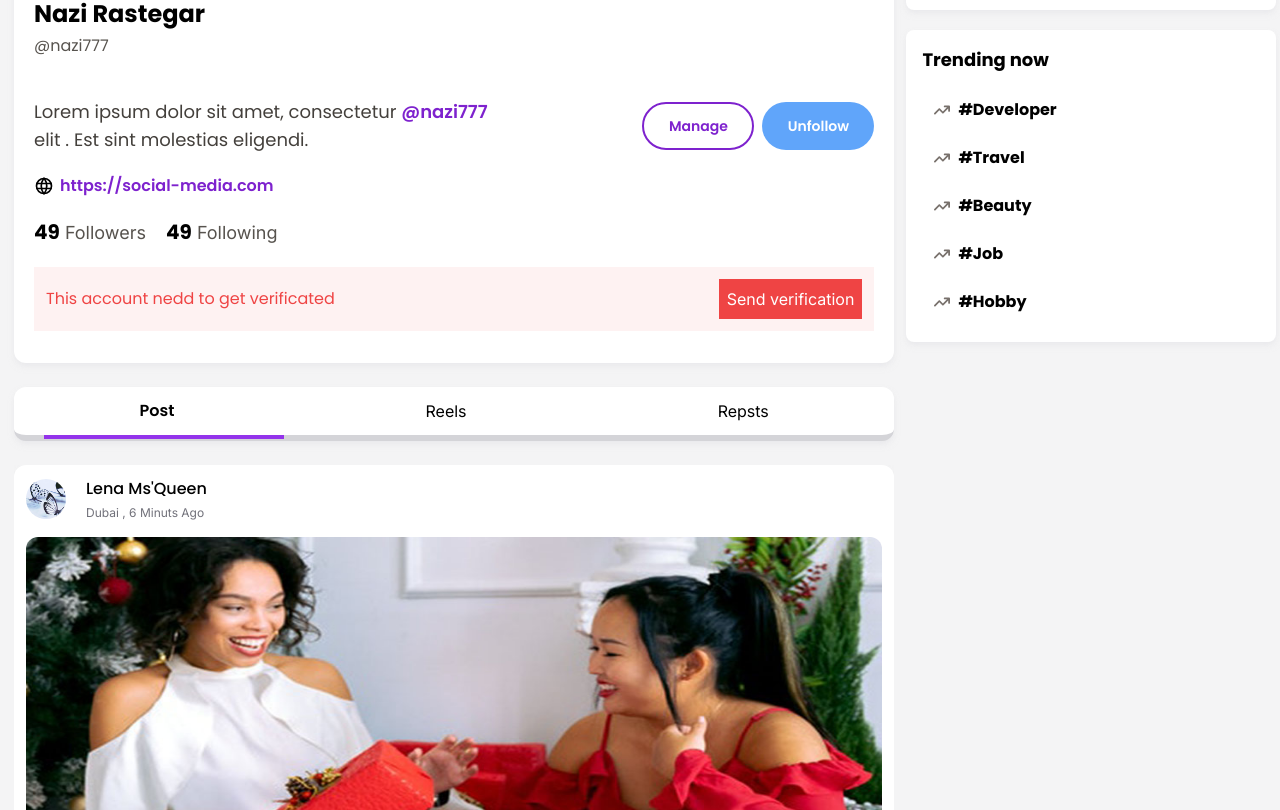
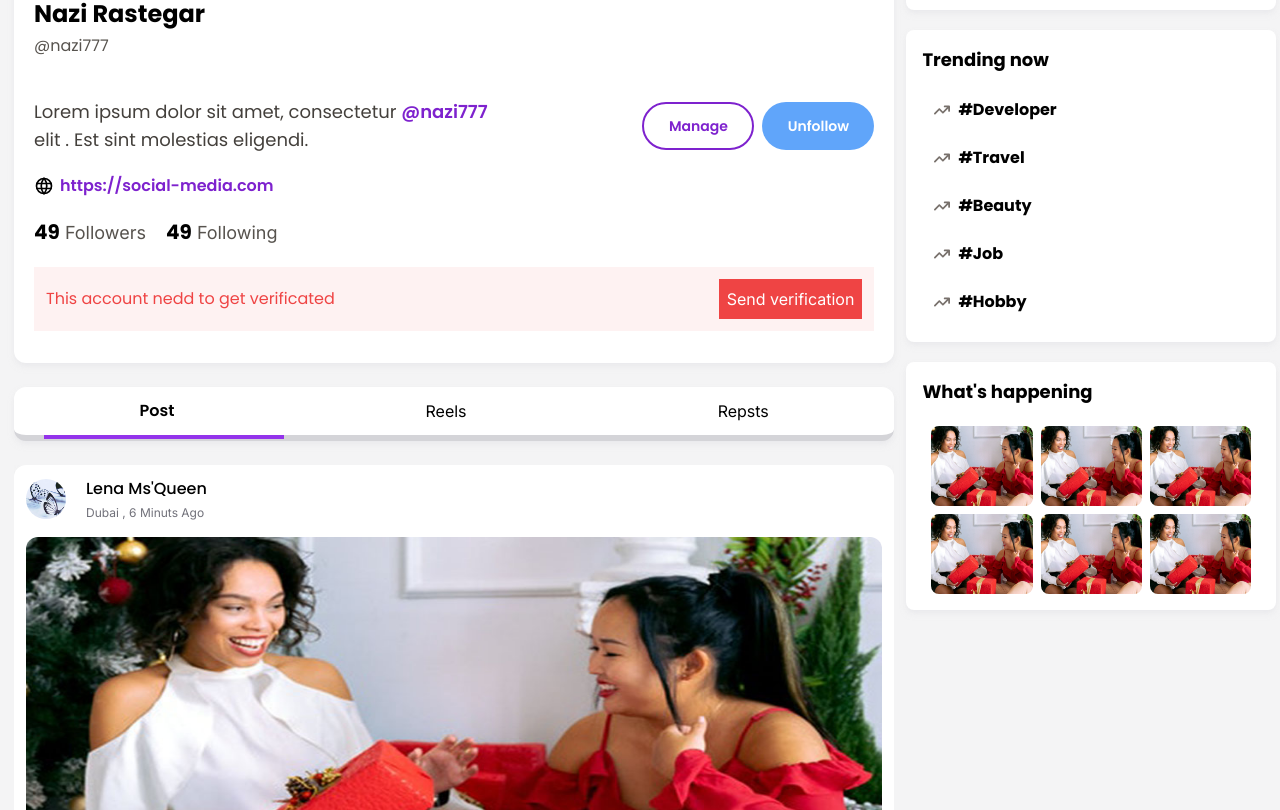
Before and after one commit to naziwebdev/social-front, a Next.js app: page /profile/1 in a window 1280 px wide. Shown: the part 493-1303 px from the top of the page. Built offline with nearby package versions, Linux system fonts and the light colour scheme.

Commit message:
Create happening box

```diff
--- /dev/null
+++ b/src/components/templates/Profile/Happening.js
@@ -0,0 +1,25 @@
+import Image from "next/image";
+
+export default function Happening() {
+  return (
+    <div className="w-full p-4 bg-white shadow-md shadow-zinc-200/50 rounded-lg mt-5">
+      <p className="font-poppins-bold text-lg pb-5">What's happening</p>
+      <div className="flex flex-wrap justify-center gap-2">
+
+        <Image src='/images/feed-1.jpg' width={500} height={500} alt="post"
+          className="w-[30%] h-20 rounded-lg object-cover" />
+        <Image src='/images/feed-1.jpg' width={500} height={500} alt="post"
+          className="w-[30%] h-20 rounded-lg object-cover" />
+        <Image src='/images/feed-1.jpg' width={500} height={500} alt="post"
+          className="w-[30%] h-20 rounded-lg object-cover" />
+        <Image src='/images/feed-1.jpg' width={500} height={500} alt="post"
+          className="w-[30%] h-20 rounded-lg object-cover" />
+        <Image src='/images/feed-1.jpg' width={500} height={500} alt="post"
+          className="w-[30%] h-20 rounded-lg object-cover" />
+        <Image src='/images/feed-1.jpg' width={500} height={500} alt="post"
+          className="w-[30%] h-20 rounded-lg object-cover" />
+
+      </div>
+    </div>
+  );
+}
--- a/src/components/templates/Profile/UtilsSidebar.js
+++ b/src/components/templates/Profile/UtilsSidebar.js
@@ -1,11 +1,13 @@
 import PeapleToFollow from "./PeapleToFollow"
 import TrendingBox from "./TrendingBox"
+import Happening from "./Happening"
 
 export default function UtilsSidebar() {
   return (
     <div className='flex-1'>
         <PeapleToFollow/>
         <TrendingBox/>
+        <Happening/>
     </div>
   )
 }
```
